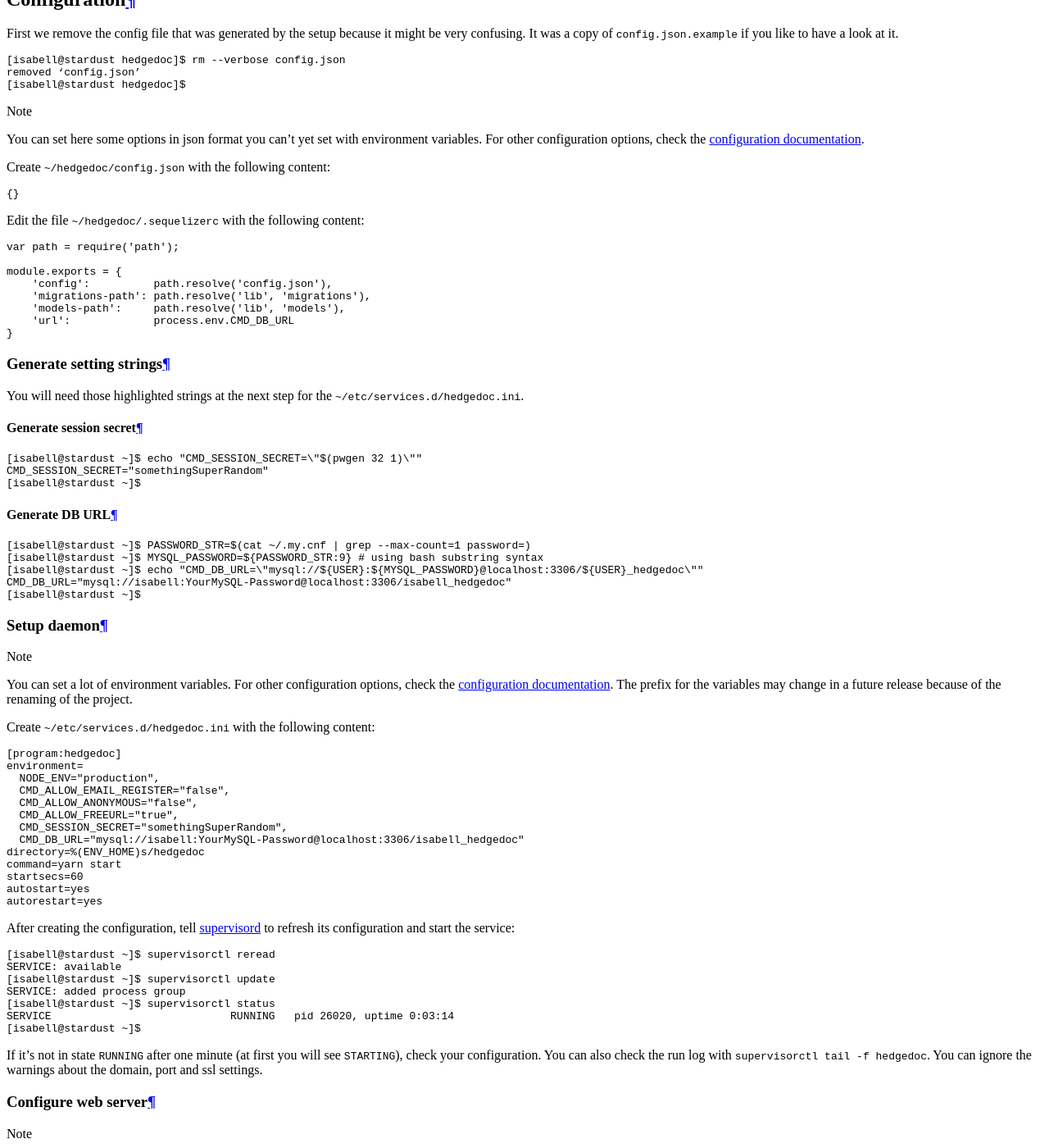
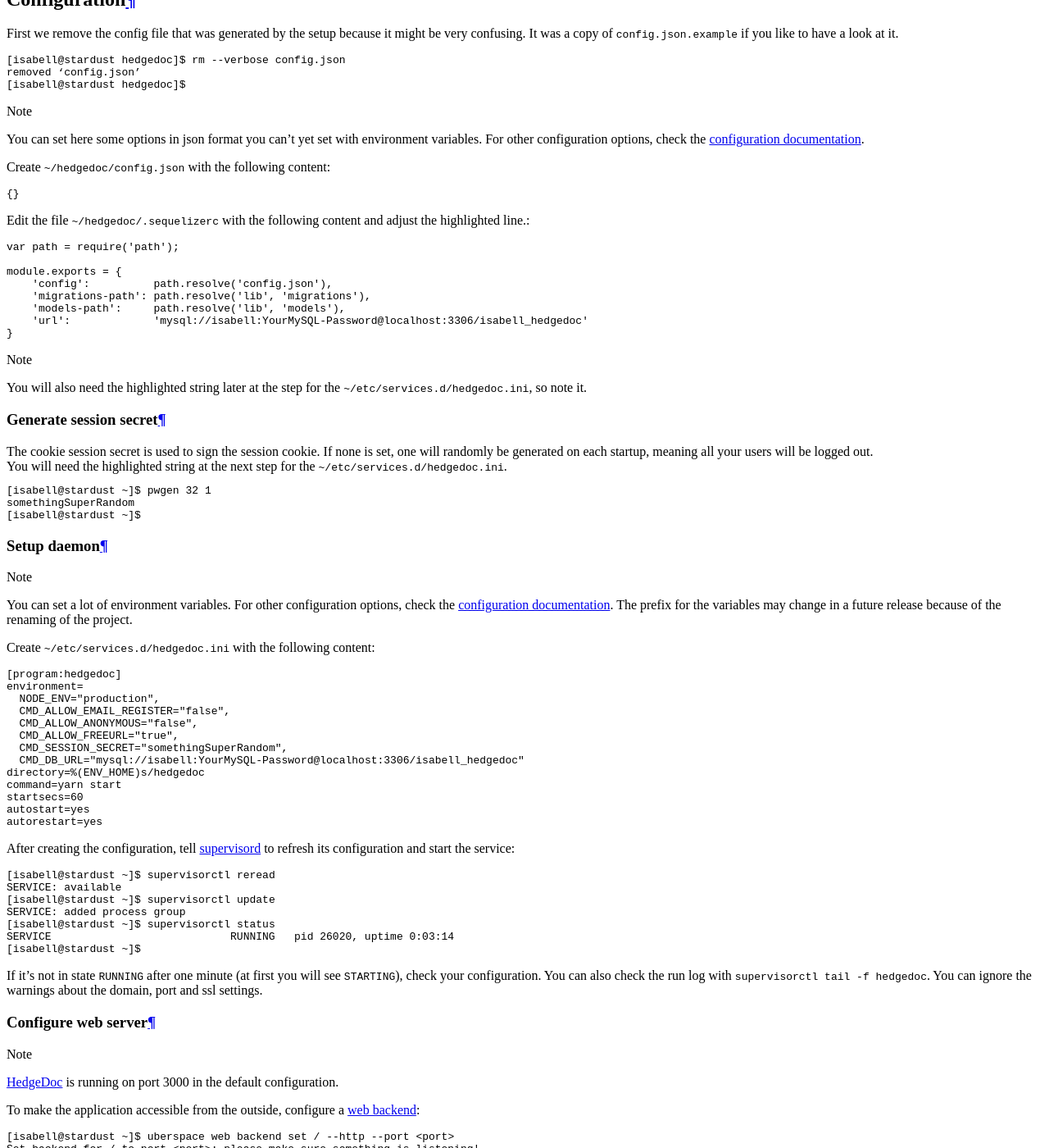
Before and after one commit to Uberspace/lab, a Sphinx documentation site: the page built from source/guide_hedgedoc.rst, in a window 1280 px wide and 1400 px high, scrolled down 5975 px. Shown: the whole window at 82% size. Built offline with Sphinx 7.4.7 and the Read the Docs theme 2.0.0, drawn with Linux system fonts in a browser that asks for light colours; some of the changed text lies outside the part shown.

Commit message:
[hedgedoc] :wrench: fixes after review

```diff
--- a/source/guide_hedgedoc.rst
+++ b/source/guide_hedgedoc.rst
@@ -144,7 +144,7 @@
 
   {}
 
-Edit the file ``~/hedgedoc/.sequelizerc`` with the following content:
+Edit the file ``~/hedgedoc/.sequelizerc`` with the following content and adjust the highlighted line.:
 
 .. code-block:: js
   :emphasize-lines: 7
@@ -155,33 +155,22 @@
       'config':          path.resolve('config.json'),
       'migrations-path': path.resolve('lib', 'migrations'),
       'models-path':     path.resolve('lib', 'models'),
-      'url':             process.env.CMD_DB_URL
+      'url':             'mysql://isabell:YourMySQL-Password@localhost:3306/isabell_hedgedoc'
   }
 
-Generate setting strings
-------------------------
-You will need those highlighted strings at the next step for the ``~/etc/services.d/hedgedoc.ini``.
+.. note:: You will also need the highlighted string later at the step for the ``~/etc/services.d/hedgedoc.ini``, so note it.
 
 Generate session secret
-^^^^^^^^^^^^^^^^^^^^^^^
+-----------------------
+
+| The cookie session secret is used to sign the session cookie. If none is set, one will randomly be generated on each startup, meaning all your users will be logged out.
+| You will need the highlighted string at the next step for the ``~/etc/services.d/hedgedoc.ini``.
 
 .. code-block:: console
   :emphasize-lines: 2
 
-  [isabell@stardust ~]$ echo "CMD_SESSION_SECRET=\"$(pwgen 32 1)\""
-  CMD_SESSION_SECRET="somethingSuperRandom"
-  [isabell@stardust ~]$
-
-Generate DB URL
-^^^^^^^^^^^^^^^
-
-.. code-block:: console
-  :emphasize-lines: 4
-
-  [isabell@stardust ~]$ PASSWORD_STR=$(cat ~/.my.cnf | grep --max-count=1 password=)
-  [isabell@stardust ~]$ MYSQL_PASSWORD=${PASSWORD_STR:9} # using bash substring syntax
-  [isabell@stardust ~]$ echo "CMD_DB_URL=\"mysql://${USER}:${MYSQL_PASSWORD}@localhost:3306/${USER}_hedgedoc\""
-  CMD_DB_URL="mysql://isabell:YourMySQL-Password@localhost:3306/isabell_hedgedoc"
+  [isabell@stardust ~]$ pwgen 32 1
+  somethingSuperRandom
   [isabell@stardust ~]$
 
 
@@ -232,7 +221,7 @@
 .. code-block:: console
   :emphasize-lines: 1
 
-  [isabell@stardust hedgedoc]$ NODE_ENV=production CMD_DB_URL="mysql://isabell:YourMySQL-Password@localhost:3306/isabell_hedgedoc" bin/manage_users --add isabell@uber.space
+  [isabell@stardust hedgedoc]$ NODE_ENV=production bin/manage_users --add isabell@uber.space
   Password for isabell@uber.space:*************
   Created user with email isabell@uber.space
   [isabell@stardust hedgedoc]$
```
